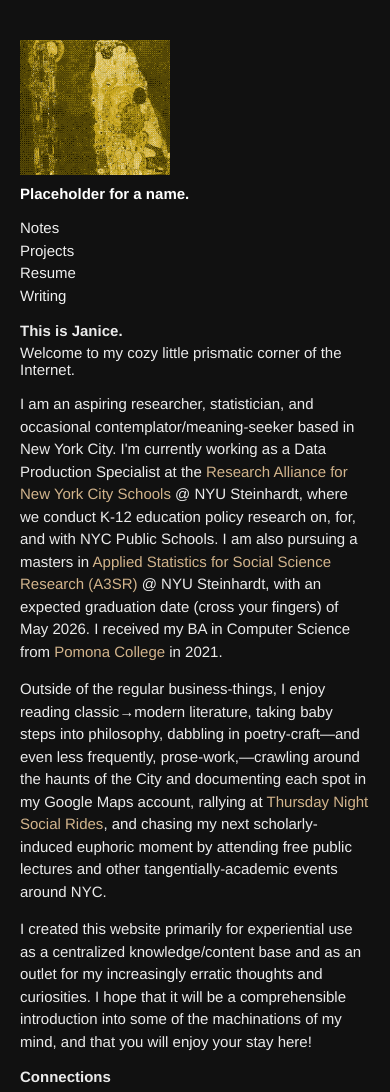
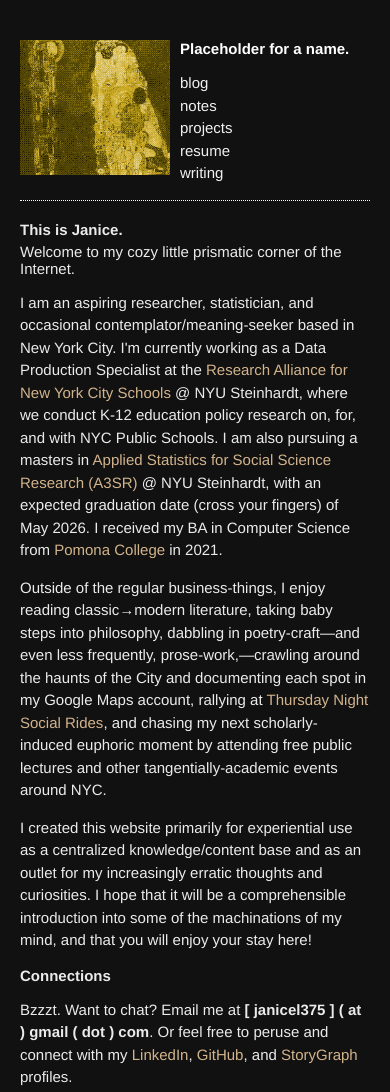
Before and after one commit to lee-janice/lee-janice.github.io, a Gatsby site: page / in a window 390 px wide. Shown: the top 1092 px of the page. Built offline with nearby package versions, Linux system fonts and the light colour scheme; Gatsby itself is replaced by a stand-in of ours; a web font is replaced by a local one.

Commit message:
improve nav on mobile

```diff
--- a/src/components/sidebar.tsx
+++ b/src/components/sidebar.tsx
@@ -6,8 +6,8 @@ import styled from "styled-components";
 const StyledSideBar = styled.div`
     position: fixed;
     display: flex;
+    flex-direction: column;
     top: 20px;
-    flex-direction: column;
     width: 200px;
     max-height: 100vh;
     height: 100vh;
@@ -23,9 +23,11 @@ const StyledSideBar = styled.div`
 
     @media only screen and (max-width: 600px) {
         position: relative !important;
-        margin-bottom: 20px;
+        flex-direction: row;
+        margin-bottom: 40px;
         width: 100% !important;
         height: 100% !important;
+        border-bottom: 1px dotted white;
 
         img {
             max-width: 150px !important;
@@ -34,6 +36,12 @@ const StyledSideBar = styled.div`
 `;
 
 const StyledInfo = styled.div`
+    @media only screen and (max-width: 600px) {
+        margin-top: -10px;
+        margin-left: 10px;
+        flex: 1;
+    }
+
     li,
     ul {
         list-style: none !important;
@@ -58,24 +66,29 @@ const SideBar: React.FC = () => {
             <StyledInfo>
                 <h1>Placeholder for a name.</h1>
                 <ul>
+                    <li key={0}>
+                        <Link to="/blog" activeStyle={{ color: "darkseagreen" }}>
+                            blog
+                        </Link>
+                    </li>
                     <li key={1}>
                         <Link to="/notes" activeStyle={{ color: "darkseagreen" }}>
-                            Notes
+                            notes
                         </Link>
                     </li>
                     <li key={2}>
                         <Link to="/projects" activeStyle={{ color: "darkseagreen" }}>
-                            Projects
+                            projects
                         </Link>
                     </li>
                     <li key={3}>
                         <a href="/20250827_lee_janice_resume.pdf" target="_blank">
-                            Resume
+                            resume
                         </a>
                     </li>
                     <li key={4}>
                         <Link to="/writing" activeStyle={{ color: "darkseagreen" }}>
-                            Writing
+                            writing
                         </Link>
                     </li>
                 </ul>
```
